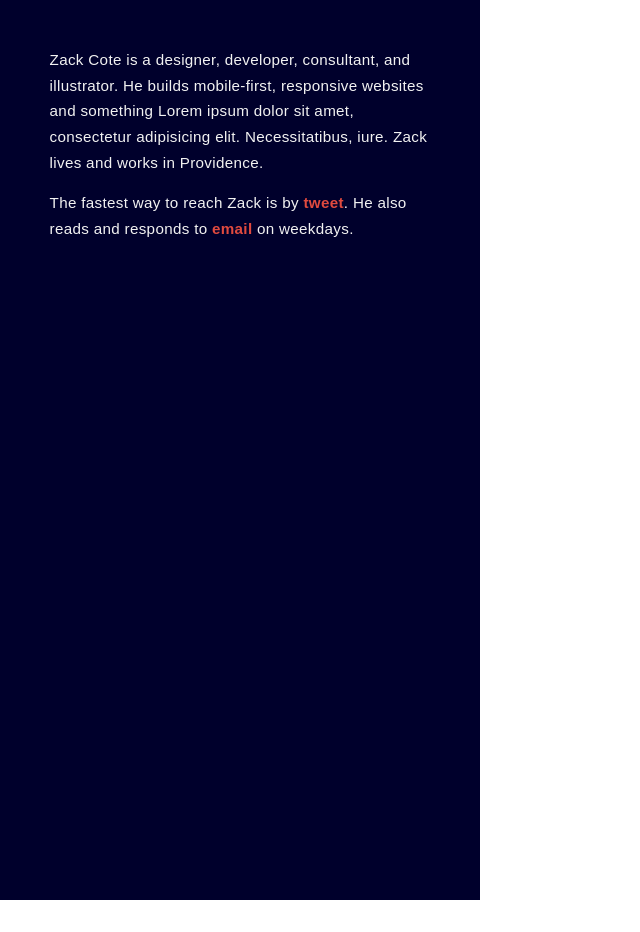
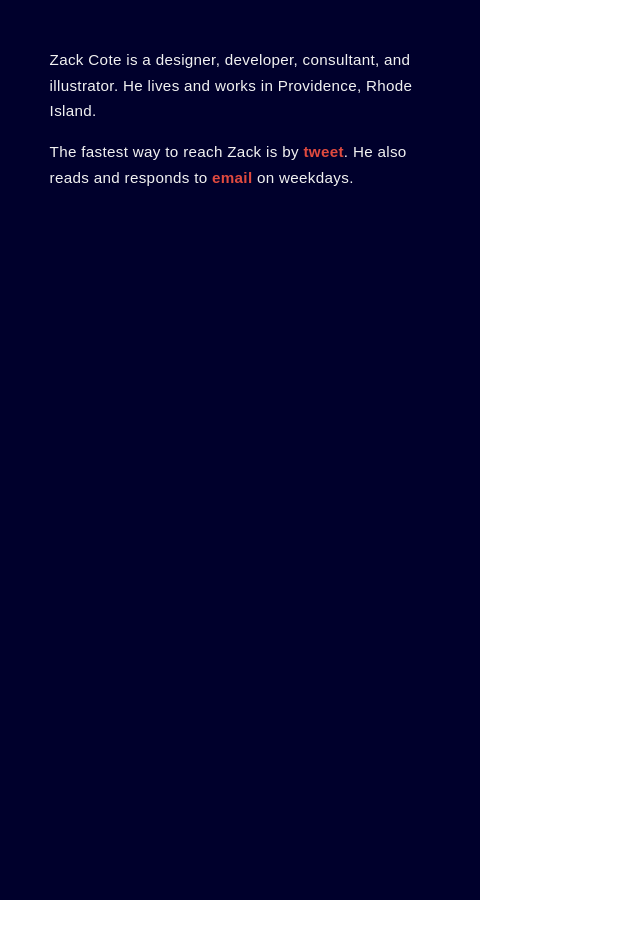
Before and after one commit to gitter-badger/zackcote.github.io, a Jekyll site: the page built from index.html, in a window 1280 px wide. Shown: the whole page, without its empty margins (0-640 px from the left). Built offline with Jekyll 4.4.1, drawn with Linux system fonts in a browser that asks for light colours.

Commit message:
header copy

```diff
--- a/_includes/header.html
+++ b/_includes/header.html
@@ -1,7 +1,7 @@
 <header class="header block">
 	<p>
-		Zack Cote is a designer, developer, consultant, and illustrator. He builds mobile-first, responsive websites and something Lorem ipsum dolor sit amet, consectetur adipisicing elit. Necessitatibus, iure.
-		Zack lives and works in Providence.
+		Zack Cote is a designer, developer, consultant, and illustrator. He lives and works in Providence, Rhode Island.
+
 	</p>
 
 	<p>
```
